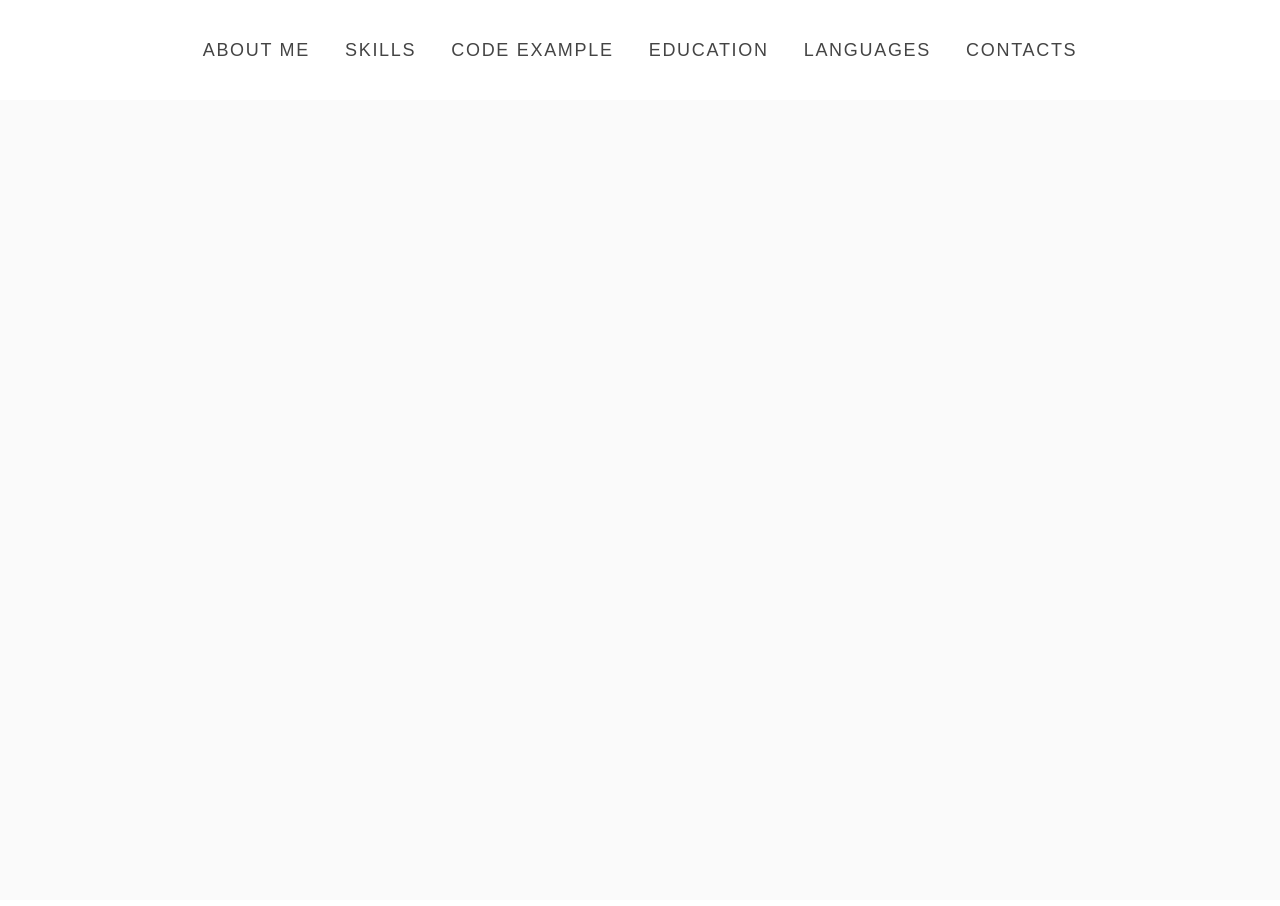
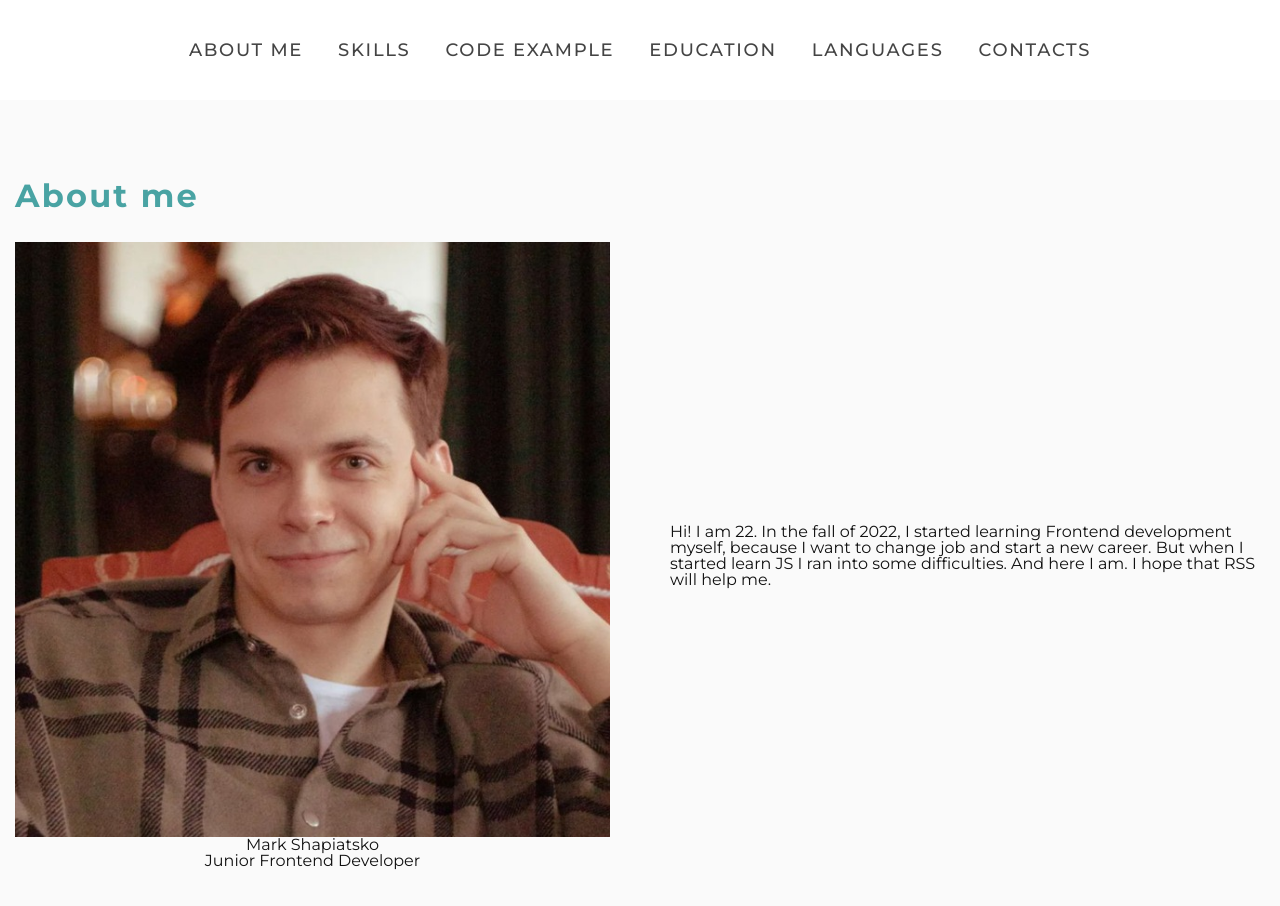
Before and after one commit to markleja/rsschool-cv, a plain HTML site: page index.html in a window 1280 px wide. Drawn offline with Linux system fonts and the light colour scheme.

Commit message:
feat: add section about

```diff
--- a/index.html
+++ b/index.html
@@ -24,6 +24,29 @@
 	</header>
 	<div class="wrapper">
 		<main class="page">
+			<section class="page__about about">
+				<div class="about__container container">
+					<div class="about__header">
+						<h2 class="about__title title title_2">
+							About me
+						</h2>
+					</div>
+					<div class="about__content content-about">
+						<div class="content-about__block">
+							<div class="content-about__image">
+								<img src="img/my-photo.jpg" alt="My photo">
+							</div>
+							<h3 class="content-about__title title title_3">Mark Shapiatsko</h3>
+							<h1 class="content-about__title title title_1">Junior Frontend Developer</h1>
+						</div>
+						<div class="content-about__block">
+							<div class="content-about__text">
+								<p class="content-about__paragraph">Hi! I am 22. In the fall of 2022, I started learning Frontend development myself, because I want to change job and start a new career. But when I started learn JS I ran into some difficulties. And here I am. I hope that RSS will help me.</p>
+							</div>
+						</div>
+					</div>
+				</div>
+			</section>
 		</main>
 	</div>
 	<footer class="footer">
--- a/style.css
+++ b/style.css
@@ -1,3 +1,7 @@
+@import url('https://fonts.googleapis.com/css2?family=Montserrat:ital,wght@0,300;0,400;0,500;0,700;1,300;1,400&display=swap');
+
+/* ============================NULL============================ */
+
 * {
 	padding: 0px;
 	margin: 0px;
@@ -82,9 +86,10 @@ h6 {
 	font-size: inherit;
 }
 
-@import url('https://fonts.googleapis.com/css2?family=Montserrat:ital,wght@0,300;0,400;0,500;0,700;1,300;1,400&display=swap');
 
 
+
+/* ============================WRAPPER============================ */
 
 .wrapper {
 	min-height: 100%;
@@ -96,10 +101,53 @@ h6 {
 .wrapper > main {
 	flex: 1 1 auto;
 }
+/* ============================COMMON============================ */
+
 .container {
 	max-width: 1440px;
 	padding: 0 15px;
 	margin: 0 auto;
+}
+
+.title {
+}
+
+.title_1,
+.title_3 {
+	text-align: center;
+}
+
+.title_1 {
+}
+
+.title_2 {
+	color: #49a3a3;
+	margin-bottom: 30px;
+	display: block;
+	position: relative;
+	font-size: 32px;
+	letter-spacing: 2.2px;
+	font-weight: 700;
+}
+
+.title_2::before{
+	position: absolute;
+	bottom: 0px;
+	left: 0;
+	width: 60px;
+	height: 1px;
+	background-color: #49a3a3;
+}
+.title_3 {
+}
+
+
+/* ============================PAGE============================ */
+
+.page {
+}
+.page__about {
+	padding: 80px 0;
 }
 
 /* ============================HEADER============================ */
@@ -140,3 +188,40 @@ h6 {
 .nav__link:hover {
 	color: #8fd6d6;
 }
+
+/* ============================ABOUT============================ */
+
+.about {
+}
+.about__container {
+}
+.container {
+}
+.about__header {
+}
+
+.about__title {
+}
+
+.about__content {
+	display: flex;
+	align-items: center;
+	gap: 60px;
+}
+.content-about {
+}
+.content-about__block{
+	flex: 0 1 50%;
+}
+.content-about__image {
+}
+.content-about__image > img{
+	max-width: 100%;
+}
+.content-about__title {
+}
+
+.content-about__text {
+}
+.content-about__paragraph {
+}
```
Also changed, not shown: img/my-photo.jpg (added).
